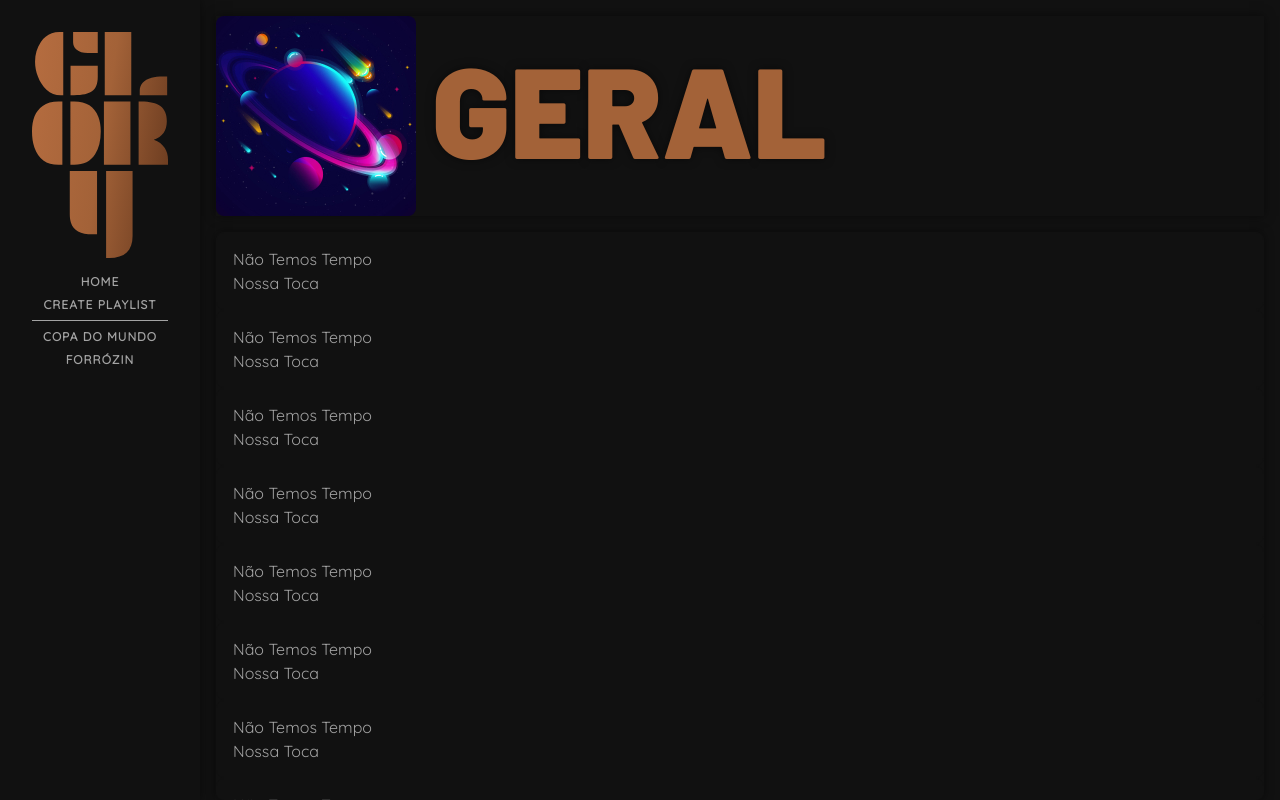
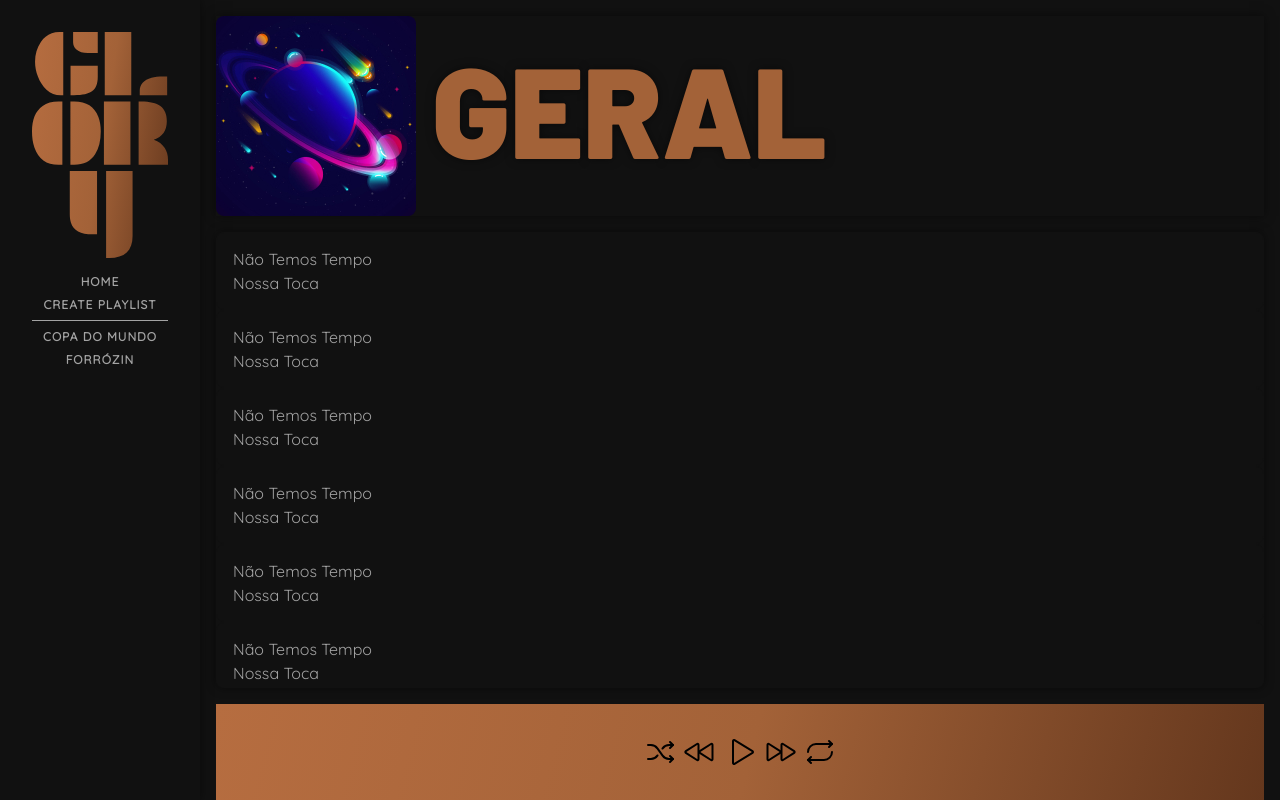
Before and after one commit to victormedeiros1/sound-glory, a React (Vite) app: page / in a window 1280 px wide. Built offline with nearby package versions, Linux system fonts and the light colour scheme.

Commit message:
feat: component Controls

```diff
--- /dev/null
+++ b/src/components/Controls/index.tsx
@@ -0,0 +1,16 @@
+import { Shuffle, Rewind, Play, FastForward, Repeat } from 'phosphor-react';
+import { ControlsStyles } from './styles';
+
+const Controls: React.FC = () => {
+  return (
+    <ControlsStyles>
+      <Shuffle size={32} />
+      <Rewind size={32} />
+      <Play size={32} />
+      <FastForward size={32} />
+      <Repeat size={32} />
+    </ControlsStyles>
+  );
+};
+
+export default Controls;
--- /dev/null
+++ b/src/components/Controls/styles.ts
@@ -0,0 +1,13 @@
+import styled from 'styled-components';
+
+export const ControlsStyles = styled.div`
+  /* position: absolute;
+  left: 0;
+  bottom: 0;
+  width: 100%; */
+  display: flex;
+  justify-content: center;
+  gap: 0.5rem;
+  background-image: var(--primaryGradient);
+  padding: var(--p-32);
+`;
--- a/src/components/Playlist/index.tsx
+++ b/src/components/Playlist/index.tsx
@@ -1,3 +1,4 @@
+import Controls from '../Controls';
 import Header from './Header';
 import Song from './Song';
 import { PlaylistStyles, Songs } from './styles';
@@ -20,6 +21,8 @@ const Playlist: React.FC = () => {
         <Song title="Não Temos Tempo" description="Nossa Toca" />
         <Song title="Não Temos Tempo" description="Nossa Toca" />
       </Songs>
+
+      <Controls />
     </PlaylistStyles>
   );
 };
```
